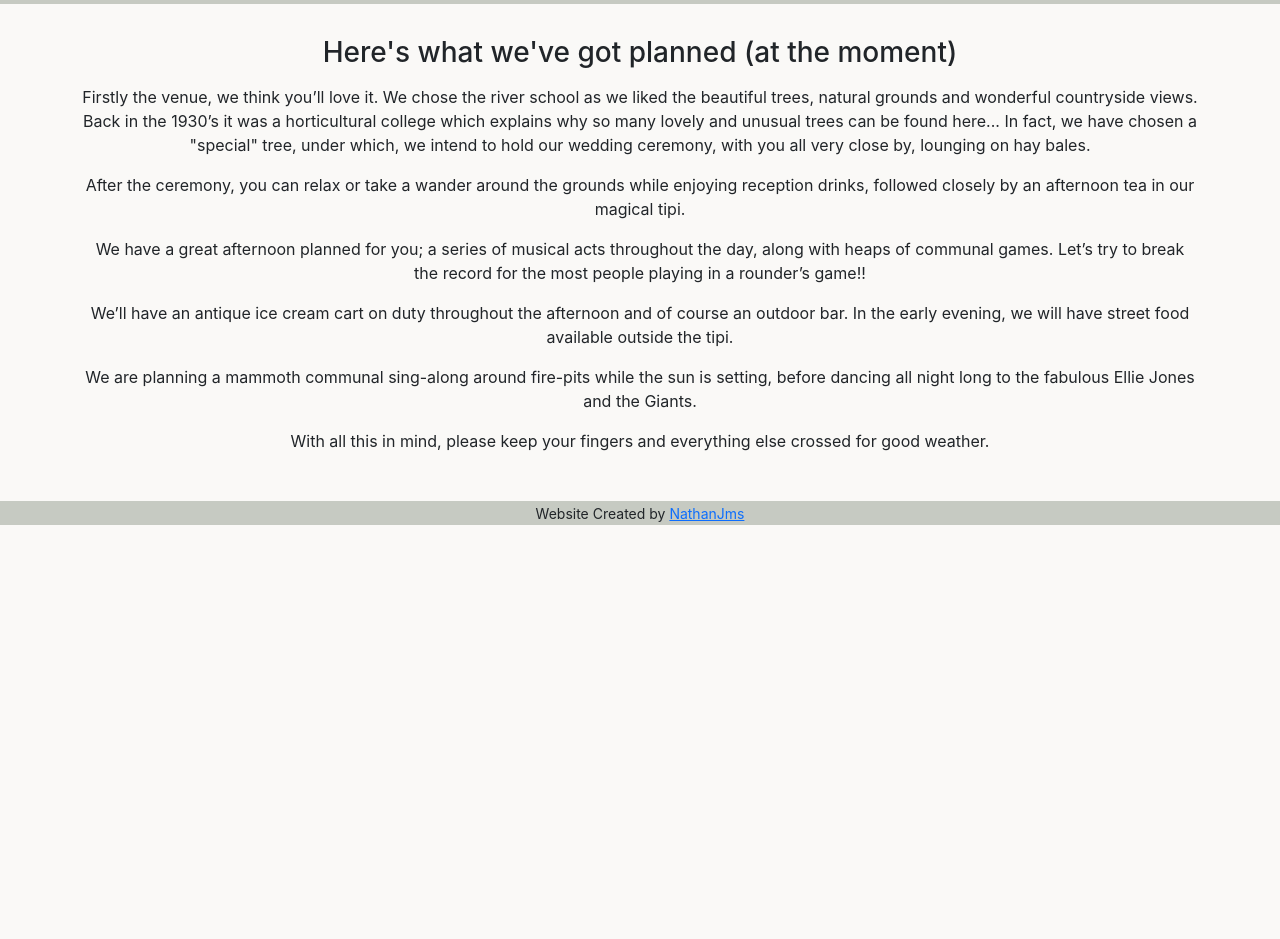
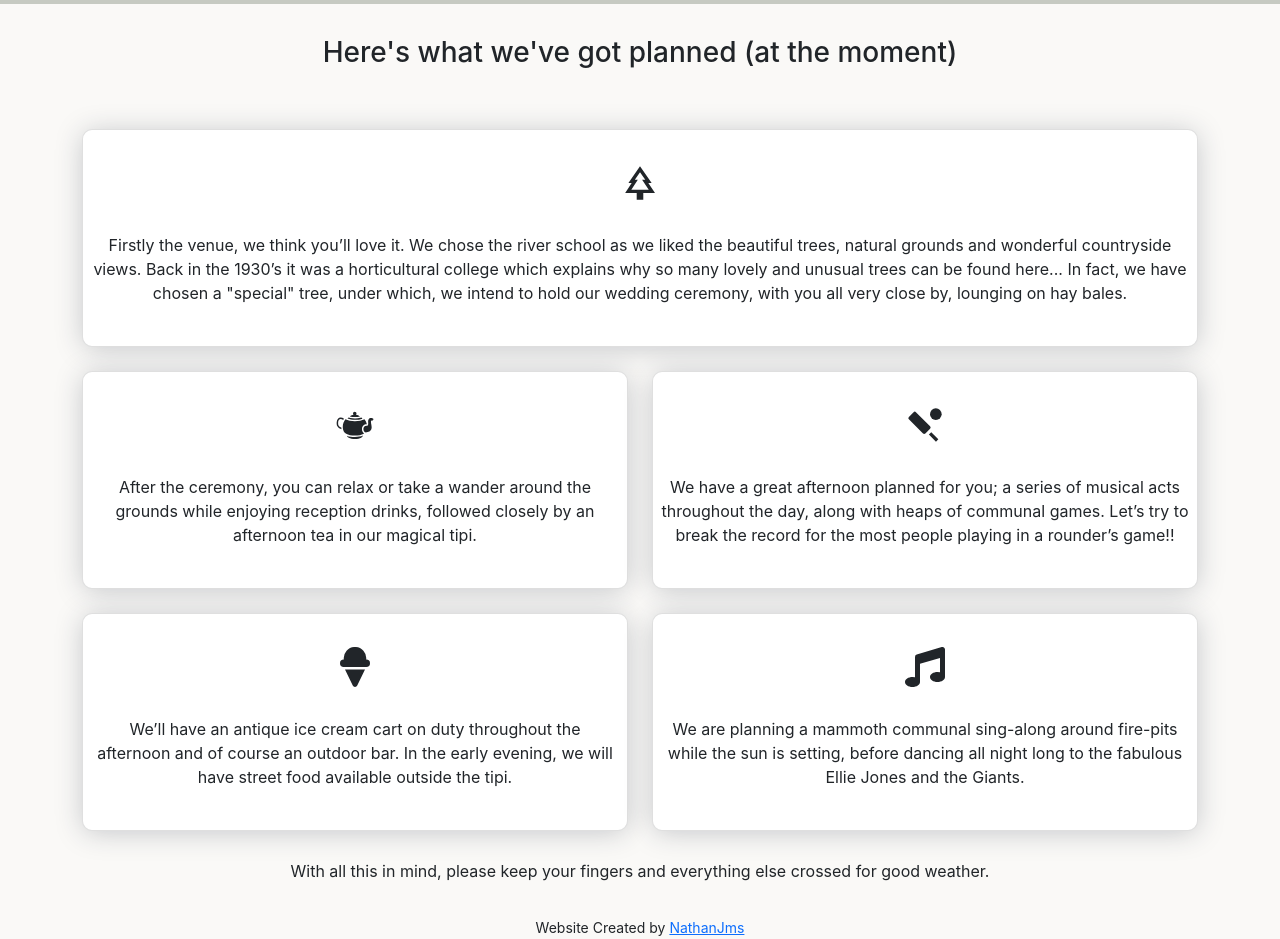
Before and after one commit to Nathanjms/jamesfest2022, a Next.js app: page / in a window 1280 px wide. Shown: the part 980-1919 px from the top of the page. Before the commit the page ends 1505 px from the top, so only its background shows below. Built offline with nearby package versions, Linux system fonts and the light colour scheme.

Commit message:
Also add to homepage

```diff
--- a/pages/index.js
+++ b/pages/index.js
@@ -2,11 +2,14 @@ import Head from "next/head";
 import Image from "next/image";
 import DefaultLayout from "../components/layouts/DefaultLayout";
 import { TimerDisplay } from "../components/TimerDisplay";
+import { FaIceCream, FaMusic } from "react-icons/fa";
+import { GiTeapot } from "react-icons/gi";
+import { MdOutlinePark, MdSportsCricket } from "react-icons/md";
 
 const weddingDate = new Date(1657926000000);
 export default function Home() {
   return (
-    <DefaultLayout footerAlt={true}>
+    <DefaultLayout>
       <section id="intro" className="section intro">
         <div className="container text-center">
           <div className="row">
@@ -81,12 +84,16 @@ export default function Home() {
       </section>
       <section className="section">
         <div className="container text-center">
-          <div className="row">
           <h2 className="h3 mb-3">
             Here&apos;s what we&apos;ve got planned (at the moment)
           </h2>
-            <div className="col-md-12">
-              <p>
+          <div className="row justify-content-center">
+            <div className="col-md-12 whatsOnCardContainer">
+              <div className="card h-100 whatsOnCard">
+                <h3 className="h1">
+                  <MdOutlinePark />
+                </h3>
+                <p className="ps-1 pe-1">
                   Firstly the venue, we think you’ll love it. We chose the river
                   school as we liked the beautiful trees, natural grounds and
                   wonderful countryside views. Back in the 1930’s it was a
@@ -96,31 +103,62 @@ export default function Home() {
                   wedding ceremony, with you all very close by, lounging on hay
                   bales.
                 </p>
-              <p>
+              </div>
+            </div>
+            <div className="col-md-6 whatsOnCardContainer">
+              <div className="card h-100 whatsOnCard">
+                <h3 className="h1">
+                  <GiTeapot />
+                </h3>
+                <p className="ps-1 pe-1">
                   After the ceremony, you can relax or take a wander around the
-                grounds while enjoying reception drinks, followed closely by an
-                afternoon tea in our magical tipi.
+                  grounds while enjoying reception drinks, followed closely by
+                  an afternoon tea in our magical tipi.
                 </p>
-              <p>
+              </div>
+            </div>
+            <div className="col-md-6 whatsOnCardContainer">
+              <div className="card h-100 whatsOnCard">
+                <h3 className="h1">
+                  <MdSportsCricket />
+                </h3>
+                <p className="ps-1 pe-1">
                   We have a great afternoon planned for you; a series of musical
                   acts throughout the day, along with heaps of communal games.
                   Let’s try to break the record for the most people playing in a
                   rounder’s game!!
                 </p>
-              <p>
+              </div>
+            </div>
+            <div className="col-md-6 whatsOnCardContainer">
+              <div className="card h-100 whatsOnCard">
+                <h3 className="h1">
+                  <FaIceCream />
+                </h3>
+                <p className="ps-1 pe-1">
                   We’ll have an antique ice cream cart on duty throughout the
-                afternoon and of course an outdoor bar. In the early evening, we
-                will have street food available outside the tipi.
+                  afternoon and of course an outdoor bar. In the early evening,
+                  we will have street food available outside the tipi.
                 </p>
-              <p>
+              </div>
+            </div>
+            <div className="col-md-6 whatsOnCardContainer">
+              <div className="card h-100 whatsOnCard">
+                <h3 className="h1">
+                  <FaMusic />
+                </h3>
+                <p className="ps-1 pe-1">
                   We are planning a mammoth communal sing-along around fire-pits
                   while the sun is setting, before dancing all night long to the
                   fabulous Ellie Jones and the Giants.
                 </p>
-              <p>
+              </div>
+            </div>
+          </div>
+          <div className="row justify-content-center pt-5">
+            <div className="col-12">
               With all this in mind, please keep your fingers and everything
               else crossed for good weather.
-              </p>
             </div>
           </div>
         </div>
```
Also changed, not shown: pages/whats-on.js (+16 -6 lines). Lines whose indentation alone changed are shown as unchanged.
